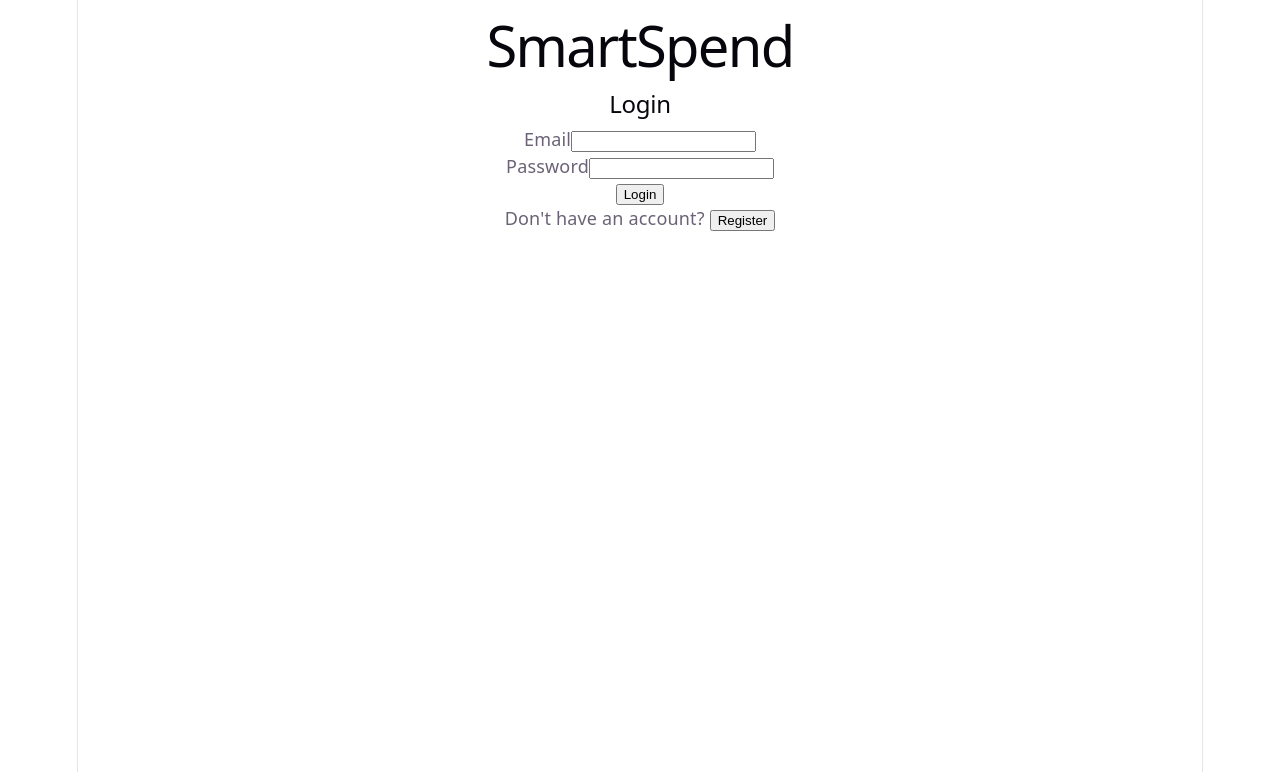
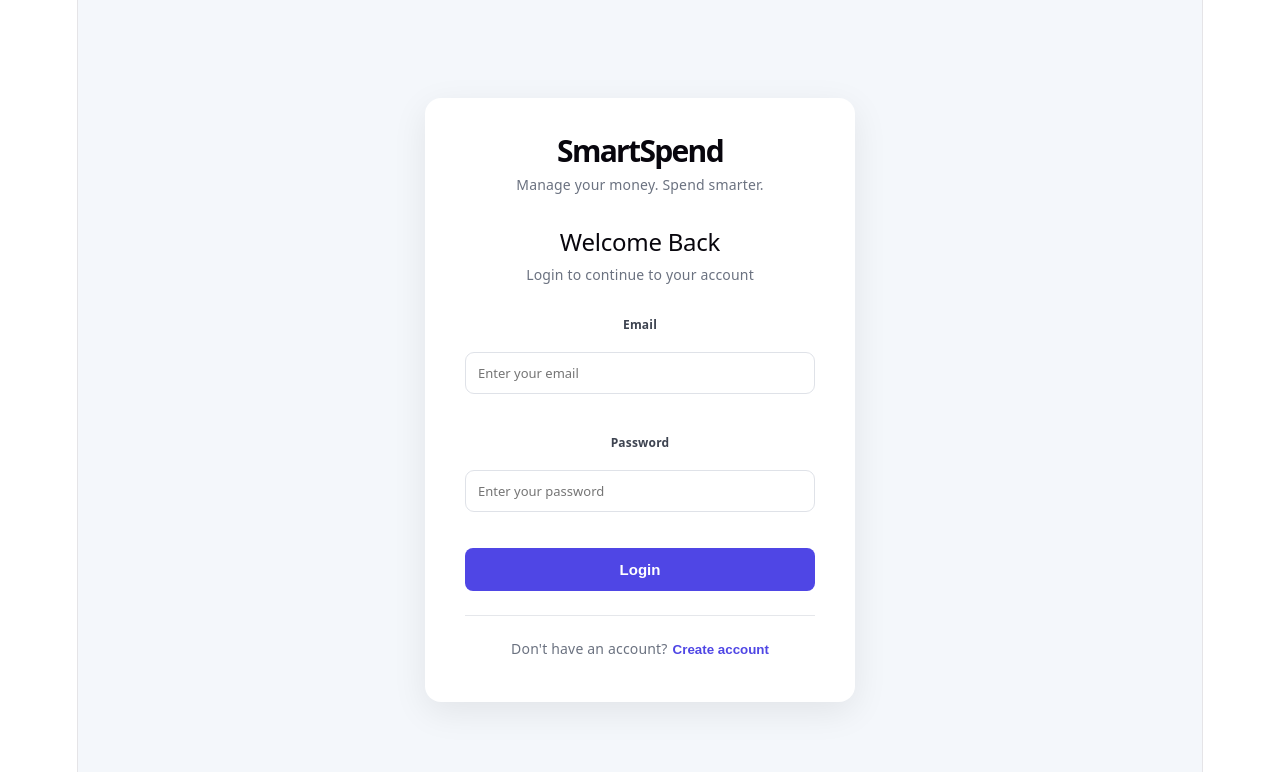
Before and after one commit to Aartigore14/SmartSpend, a React app in the folder frontend/: page /login in a window 1280 px wide. Shown: the top 772 px of the page. Built offline with nearby package versions, Linux system fonts and the light colour scheme; the HTML template or start-up script is replaced by a standard one.

Commit message:
Add professional authentication UI

```diff
--- a/frontend/src/pages/Login.jsx
+++ b/frontend/src/pages/Login.jsx
@@ -1,6 +1,7 @@
 import { useState } from "react";
 import { useNavigate } from "react-router-dom";
 import { useAuth } from "../context/AuthContext";
+import "../styles/auth.css";
 
 function Login() {
     const navigate = useNavigate();
@@ -19,7 +20,6 @@ function Login() {
 
         try {
             await login(email, password);
-
             navigate("/dashboard");
         } catch (err) {
             console.error("Login error:", err);
@@ -36,29 +36,39 @@ function Login() {
     };
 
     return (
-        <div>
+        <div className="auth-page">
+            <div className="auth-card">
+
+                <div className="auth-brand">
                     <h1>SmartSpend</h1>
+                    <p>Manage your money. Spend smarter.</p>
+                </div>
 
-            <h2>Login</h2>
+                <div className="auth-heading">
+                    <h2>Welcome Back</h2>
+                    <p>Login to continue to your account</p>
+                </div>
 
-            <form onSubmit={handleSubmit}>
+                <form onSubmit={handleSubmit} className="auth-form">
 
-                <div>
-                    <label>Email</label>
-
+                    <div className="form-group">
+                        <label htmlFor="email">Email</label>
                         <input
+                            id="email"
                             type="email"
+                            placeholder="Enter your email"
                             value={email}
                             onChange={(e) => setEmail(e.target.value)}
                             required
                         />
                     </div>
 
-                <div>
-                    <label>Password</label>
-
+                    <div className="form-group">
+                        <label htmlFor="password">Password</label>
                         <input
+                            id="password"
                             type="password"
+                            placeholder="Enter your password"
                             value={password}
                             onChange={(e) => setPassword(e.target.value)}
                             required
@@ -66,28 +76,31 @@ function Login() {
                     </div>
 
                     {error && (
-                    <p style={{ color: "red" }}>
+                        <div className="auth-error">
                             {error}
-                    </p>
+                        </div>
                     )}
 
                     <button
                         type="submit"
+                        className="auth-submit"
                         disabled={loading}
                     >
                         {loading ? "Logging in..." : "Login"}
                     </button>
                 </form>
 
-            <p>
-                Don't have an account?{" "}
+                <div className="auth-footer">
+                    <span>Don't have an account?</span>
                     <button
                         type="button"
                         onClick={() => navigate("/register")}
                     >
-                    Register
+                        Create account
                     </button>
-            </p>
+                </div>
+
+            </div>
         </div>
     );
 }
--- a/frontend/src/pages/Register.jsx
+++ b/frontend/src/pages/Register.jsx
@@ -1,6 +1,7 @@
 import { useState } from "react";
 import axios from "axios";
 import { useNavigate } from "react-router-dom";
+import "../styles/auth.css";
 
 function Register() {
     const navigate = useNavigate();
@@ -11,20 +12,22 @@ function Register() {
 
     const [message, setMessage] = useState("");
     const [error, setError] = useState("");
+    const [loading, setLoading] = useState(false);
 
     const handleRegister = async (e) => {
         e.preventDefault();
 
         setMessage("");
         setError("");
+        setLoading(true);
 
         try {
             await axios.post(
                 "http://localhost:8080/api/auth/register",
                 {
-                    name: name,
-                    email: email,
-                    password: password,
+                    name,
+                    email,
+                    password,
                     role: "USER"
                 }
             );
@@ -41,73 +44,95 @@ function Register() {
             } else {
                 setError("Registration failed. Please try again.");
             }
+        } finally {
+            setLoading(false);
         }
     };
 
     return (
-        <div>
+        <div className="auth-page">
+            <div className="auth-card">
+
+                <div className="auth-brand">
                     <h1>SmartSpend</h1>
-            <h2>Register</h2>
+                    <p>Start managing your finances smarter.</p>
+                </div>
 
-            <form onSubmit={handleRegister}>
+                <div className="auth-heading">
+                    <h2>Create Account</h2>
+                    <p>Register to get started with SmartSpend</p>
+                </div>
 
-                <div>
-                    <label>Name</label>
-                    <br />
+                <form onSubmit={handleRegister} className="auth-form">
+
+                    <div className="form-group">
+                        <label htmlFor="name">Full Name</label>
                         <input
+                            id="name"
                             type="text"
+                            placeholder="Enter your name"
                             value={name}
                             onChange={(e) => setName(e.target.value)}
                             required
                         />
                     </div>
 
-                <br />
-
-                <div>
-                    <label>Email</label>
-                    <br />
+                    <div className="form-group">
+                        <label htmlFor="register-email">Email</label>
                         <input
+                            id="register-email"
                             type="email"
+                            placeholder="Enter your email"
                             value={email}
                             onChange={(e) => setEmail(e.target.value)}
                             required
                         />
                     </div>
 
-                <br />
-
-                <div>
-                    <label>Password</label>
-                    <br />
+                    <div className="form-group">
+                        <label htmlFor="register-password">Password</label>
                         <input
+                            id="register-password"
                             type="password"
+                            placeholder="Create a password"
                             value={password}
                             onChange={(e) => setPassword(e.target.value)}
                             required
                         />
                     </div>
 
-                <br />
+                    {message && (
+                        <div className="auth-success">
+                            {message}
+                        </div>
+                    )}
 
-                <button type="submit">
-                    Register
+                    {error && (
+                        <div className="auth-error">
+                            {error}
+                        </div>
+                    )}
+
+                    <button
+                        type="submit"
+                        className="auth-submit"
+                        disabled={loading}
+                    >
+                        {loading ? "Creating account..." : "Create Account"}
                     </button>
                 </form>
 
-            {message && (
-                <p>{message}</p>
-            )}
+                <div className="auth-footer">
+                    <span>Already have an account?</span>
+                    <button
+                        type="button"
+                        onClick={() => navigate("/login")}
+                    >
+                        Login
+                    </button>
+                </div>
 
-            {error && (
-                <p>{error}</p>
-            )}
-
-            <br />
-
-            <button onClick={() => navigate("/login")}>
-                Already have an account? Login
-            </button>
+            </div>
         </div>
     );
 }
--- /dev/null
+++ b/frontend/src/styles/auth.css
@@ -0,0 +1,169 @@
+.auth-page {
+    min-height: 100vh;
+    display: flex;
+    align-items: center;
+    justify-content: center;
+    padding: 32px 20px;
+    background: #f4f7fb;
+}
+
+.auth-card {
+    width: 100%;
+    max-width: 430px;
+    background: #ffffff;
+    border-radius: 16px;
+    padding: 40px;
+    box-shadow: 0 10px 35px rgba(0, 0, 0, 0.08);
+}
+
+.auth-brand {
+    text-align: center;
+    margin-bottom: 30px;
+}
+
+.auth-brand h1 {
+    margin: 0;
+    font-size: 30px;
+    font-weight: 700;
+}
+
+.auth-brand p {
+    margin: 8px 0 0;
+    color: #6b7280;
+    font-size: 14px;
+}
+
+.auth-heading {
+    margin-bottom: 24px;
+}
+
+.auth-heading h2 {
+    margin: 0 0 6px;
+    font-size: 24px;
+}
+
+.auth-heading p {
+    margin: 0;
+    color: #6b7280;
+    font-size: 14px;
+}
+
+.auth-form {
+    display: flex;
+    flex-direction: column;
+    gap: 18px;
+}
+
+.form-group {
+    display: flex;
+    flex-direction: column;
+    gap: 7px;
+}
+
+.form-group label {
+    font-size: 14px;
+    font-weight: 600;
+}
+
+.form-group input {
+    width: 100%;
+    box-sizing: border-box;
+    padding: 12px 14px;
+    border: 1px solid #d1d5db;
+    border-radius: 8px;
+    font-size: 14px;
+    outline: none;
+    transition: border-color 0.2s, box-shadow 0.2s;
+}
+
+.form-group input:focus {
+    border-color: #4f46e5;
+    box-shadow: 0 0 0 3px rgba(79, 70, 229, 0.1);
+}
+
+.auth-submit {
+    width: 100%;
+    border: none;
+    border-radius: 8px;
+    padding: 13px;
+    font-size: 15px;
+    font-weight: 600;
+    cursor: pointer;
+    background: #4f46e5;
+    color: #ffffff;
+    transition: opacity 0.2s, transform 0.2s;
+}
+
+.auth-submit:hover {
+    opacity: 0.92;
+}
+
+.auth-submit:active {
+    transform: translateY(1px);
+}
+
+.auth-submit:disabled {
+    opacity: 0.65;
+    cursor: not-allowed;
+}
+
+.auth-error,
+.auth-success {
+    padding: 11px 12px;
+    border-radius: 8px;
+    font-size: 13px;
+}
+
+.auth-error {
+    background: #fef2f2;
+    color: #b91c1c;
+}
+
+.auth-success {
+    background: #f0fdf4;
+    color: #15803d;
+}
+
+.auth-footer {
+    margin-top: 24px;
+    padding-top: 20px;
+    border-top: 1px solid #e5e7eb;
+    display: flex;
+    justify-content: center;
+    align-items: center;
+    gap: 5px;
+    font-size: 14px;
+    color: #6b7280;
+}
+
+.auth-footer button {
+    border: none;
+    background: transparent;
+    color: #4f46e5;
+    font-weight: 600;
+    cursor: pointer;
+    padding: 0;
+}
+
+.auth-footer button:hover {
+    text-decoration: underline;
+}
+
+@media (max-width: 480px) {
+    .auth-page {
+        padding: 20px 14px;
+    }
+
+    .auth-card {
+        padding: 28px 22px;
+        border-radius: 12px;
+    }
+
+    .auth-brand h1 {
+        font-size: 26px;
+    }
+
+    .auth-heading h2 {
+        font-size: 21px;
+    }
+}
```
Lines whose indentation alone changed are shown as unchanged.
